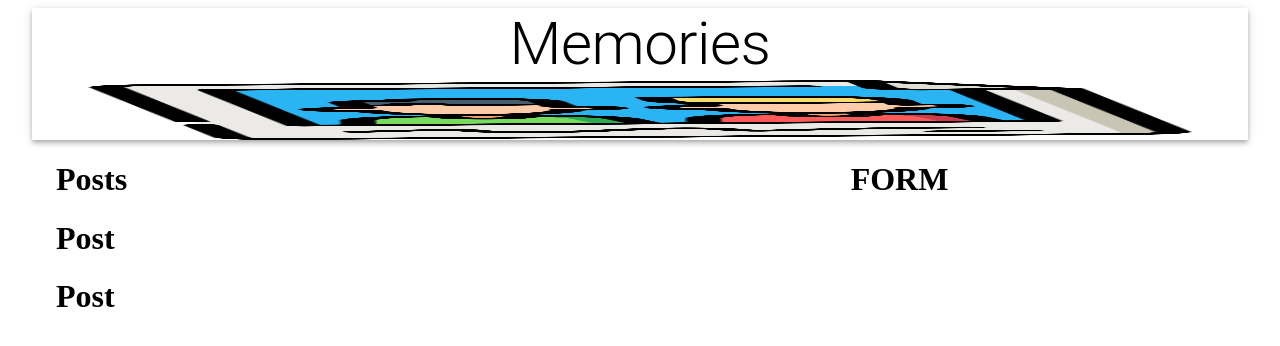
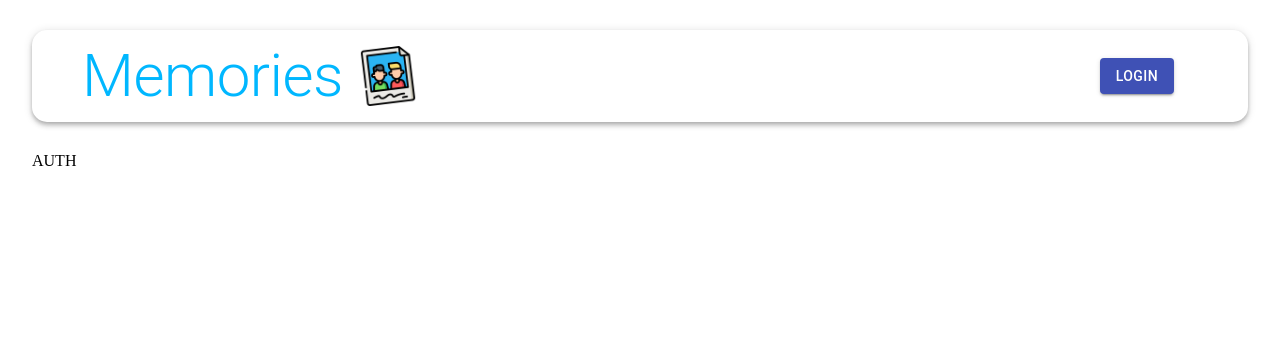
Before and after one commit to djsurt/Dreamio, a React (Create React App) app in the folder client/: page /auth in a window 1280 px wide. Shown: the top 346 px of the page. Built offline with nearby package versions, Linux system fonts and the light colour scheme.

Commit message:
login button added! toggle between login page and authentication

```diff
--- a/client/src/App.js
+++ b/client/src/App.js
@@ -1,29 +1,22 @@
 import React from "react";
-import { Container, AppBar, Typography, Grow, Grid} from '@material-ui/core';
-import memories from './images/memories.png'
-import Posts from './components/Posts/Posts';
-import Form from './components/Form/Form';
+import { Container} from '@material-ui/core';
+import {BrowserRouter, Switch, Route} from 'react-router-dom';
+//import memories from './images/memories.png'
+import Navbar from './components/Navbar/Navbar';
+import Home from './components/Home/Home';
+import Auth from './components/Auth/Auth';
 
 const App = ()=>{
     return(
-        <Container maxWidth='lg'>
-            <AppBar position="static" color="inherit">
-                <Typography variant="h2" align="center">Memories</Typography>
-                <img src={memories} alt="dreamio" height= "60" />
-            </AppBar>
-            <Grow in>
-                <Container>
-                    <Grid container justify="space-between" alignItems="stretch" spacing={3}>
-                        <Grid item xs={12} sm={7}>
-                            <Posts />
-                        </Grid>
-                        <Grid item xs={12} sm={4}>
-                            <Form />
-                        </Grid>
-                    </Grid>
-                </Container>
-            </Grow>
-        </Container>
+        <BrowserRouter>
+            <Container maxWidth='lg'>
+                <Navbar/>
+                <Switch>
+                    <Route path="/" exact component={Home} />
+                    <Route path="/auth" exact component={Auth} />
+                </Switch>
+            </Container>
+        </BrowserRouter>
     )
 }
 
--- /dev/null
+++ b/client/src/components/Auth/Auth.js
@@ -0,0 +1,12 @@
+import React from 'react';
+
+const Auth = () => {
+	const state = null;
+	return(
+		<div>
+			AUTH
+		</div>
+	);
+};
+
+export default Auth;
--- /dev/null
+++ b/client/src/components/Home/Home.js
@@ -0,0 +1,21 @@
+import React from 'react';
+import { Container, Grow, Grid} from '@material-ui/core';
+import Posts from '../Posts/Posts';
+import Form from '../Form/Form';
+
+const Home = () => (
+	 <Grow in>
+        <Container>
+            <Grid container justify="space-between" alignItems="stretch" spacing={3}>
+                <Grid item xs={12} sm={7}>
+                    <Posts />
+                </Grid>
+                <Grid item xs={12} sm={4}>
+                    <Form />
+                </Grid>
+            </Grid>
+        </Container>
+     </Grow>
+);
+
+export default Home;
--- a/client/src/components/Navbar/Navbar.js
+++ b/client/src/components/Navbar/Navbar.js
@@ -1,7 +1,7 @@
 /* import statements*/
 import React from 'react';
 import {Link} from 'react-router-dom'; // DO A 'npm install react-router-dom'
-import {AppBar, Typography, Toolbar, Button} from '@material-ui/core';
+import {AppBar, Avatar, Typography, Toolbar, Button} from '@material-ui/core';
 import memories from '../../images/memories.png';
 //may or may not be needed
 import useStyles from './styles';
@@ -12,20 +12,23 @@ import useStyles from './styles';
 const Navbar = () => {
     const classes = useStyles(); //-- line not needed
     const user = null;
-    return(
-         <AppBar position="static" color="inherit">
-            <Typography variant="h2" align="center">Memories</Typography>
-            <img src={memories} alt="dreamio" height= "60" />
-
-         </AppBar>
-    );
     /*
     return(
-        <AppBar position="static" color="inherit">
+        <AppBar className={classes.appBar} position="static" color="inherit">
+                <Typography className={classes.heading} variant="h2" align="center">Memories</Typography>
+                <img className={classes.image} src={memories} alt="dreamio" height= "60" />
+
+        </AppBar>
+    */
+
+
+    return(
+        <AppBar className={classes.appBar} position="static" color="inherit">
             <div className={classes.brandContainer}>
-                <Typography component={Link} to="/" variant="h2" align="center">Memories</Typography>
-                <img src={memories} alt="dreamio" height= "60" />
+                <Typography component={Link} to="/" className={classes.heading} variant="h2" align="center">Memories</Typography>
+                <img className={classes.image} src={memories} alt="dreamio" height= "60" />
             </div>
+
 
             <Toolbar className={classes.toolbar}>
                 {user ? (
@@ -40,8 +43,11 @@ const Navbar = () => {
                 )}
             </Toolbar>
         </AppBar>
+
     );
-    */
+
+
 };
 
+
 export default Navbar;
```
Also changed, not shown: client/src/components/Auth/styles.js (added).
